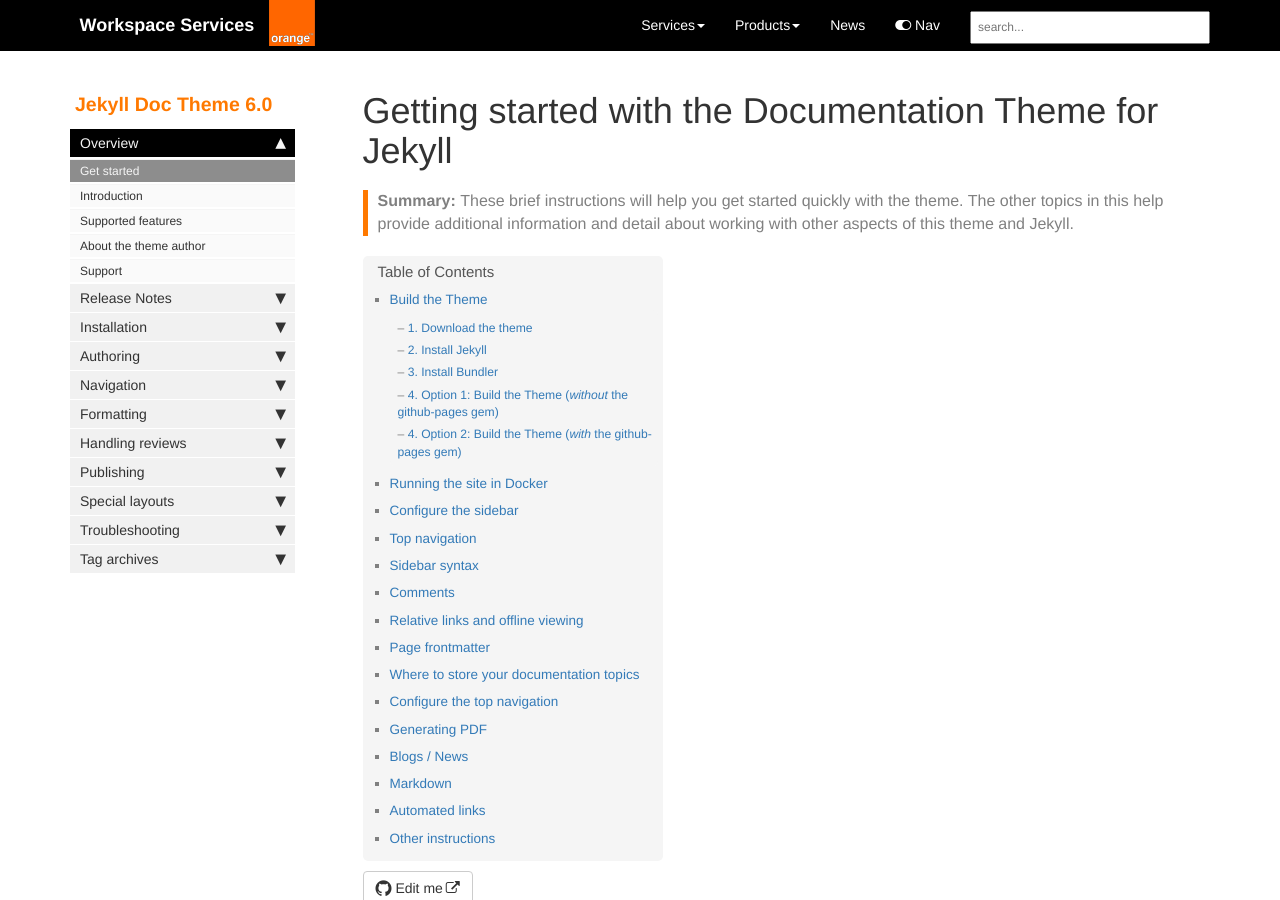
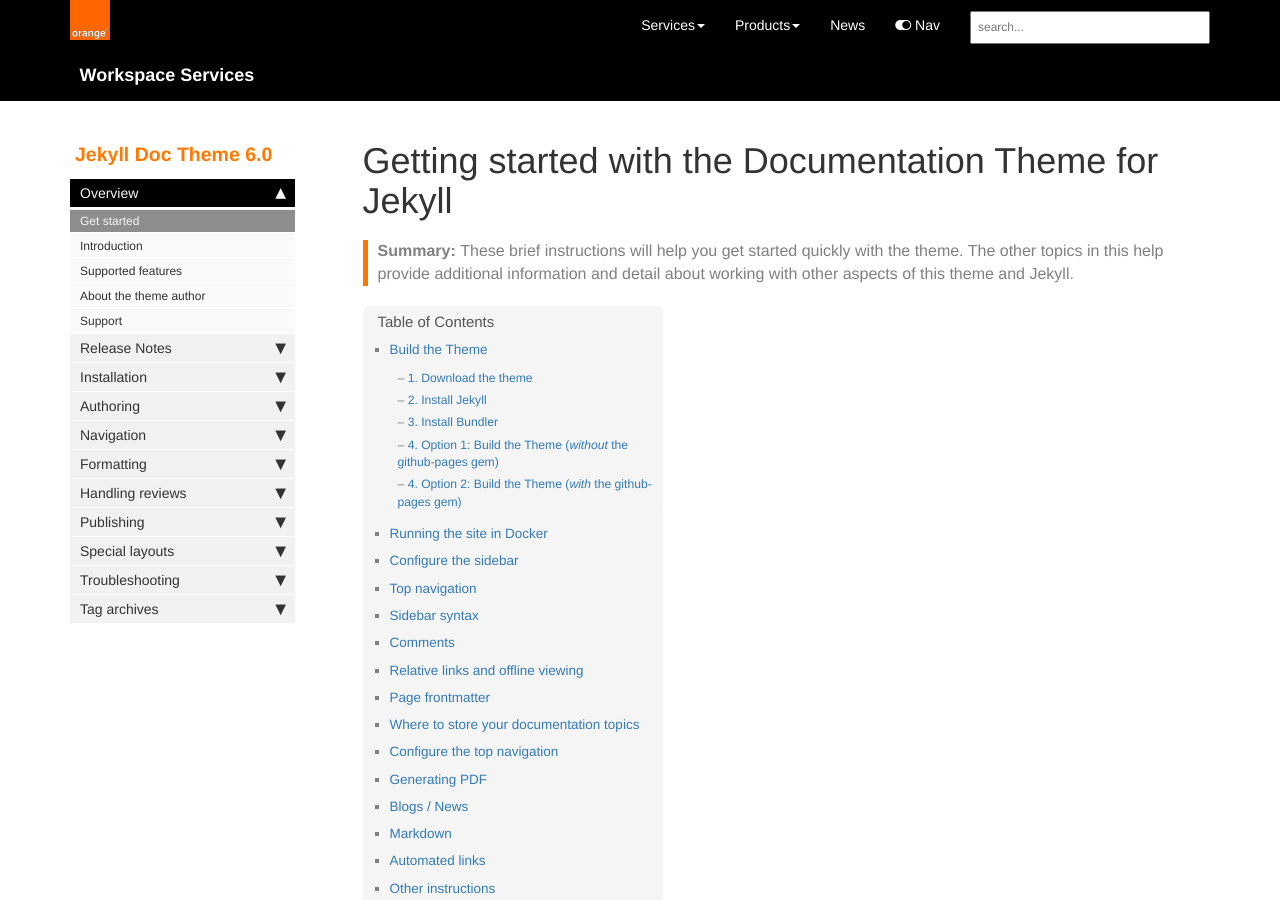
Before and after one commit to brummens/workspace-docs, a Jekyll site: the page built from index.md, in a window 1280 px wide and 900 px high. Built offline with Jekyll 4.4.1, drawn with Linux system fonts in a browser that asks for light colours; comment, search, counter and statistics services are not loaded.

Commit message:
Update topnav.html

```diff
--- a/_includes/topnav.html
+++ b/_includes/topnav.html
@@ -8,7 +8,8 @@
                 <span class="icon-bar"></span>
                 <span class="icon-bar"></span>
             </button>
-			<img src="{{ "images/company_logo.svg" }}" width="46" height="46" alt="Company logo"/>&nbsp;<a class="fa fa-lg navbar-brand" href="index.html">&nbsp;<span class="projectTitle"> {{site.topnav_title}}</span></a>
+			<p><img src="{{ "images/company_logo.svg" }}" width="40" height="40" alt="Company logo"/></P>
+			<a class="fa fa-lg navbar-brand" href="index.html">&nbsp;<span class="projectTitle"> {{site.topnav_title}}</span></a>
         </div>
         <div class="collapse navbar-collapse" id="bs-example-navbar-collapse-1">
             <ul class="nav navbar-nav navbar-right">
```
